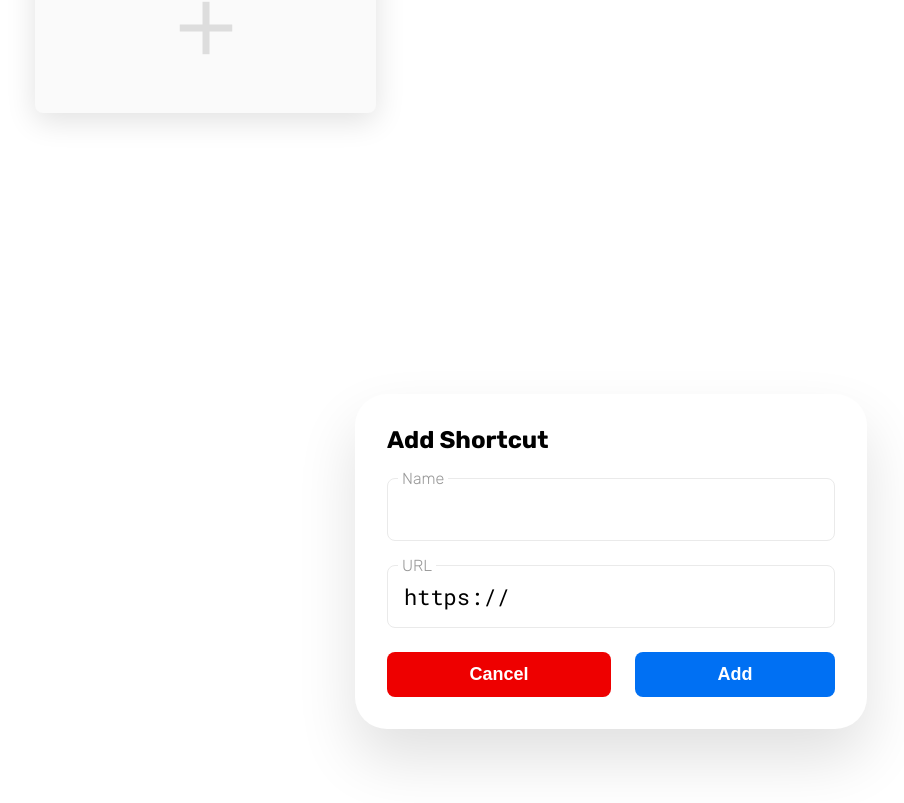
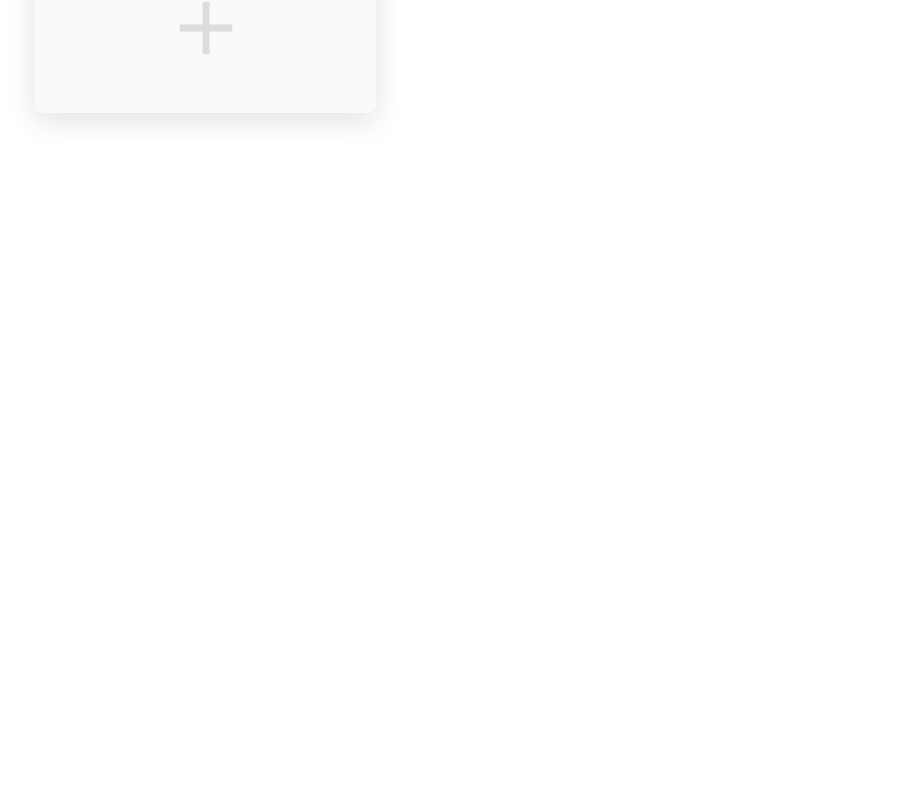
Before and after one commit to elijahjcobb/theatre, a Next.js app: page / in a window 1280 px wide. Shown: the part 639-1442 px from the top of the page, without its empty margins (29-933 px from the left). After the commit the page ends 816 px from the top, so only its background shows below. Built offline with nearby package versions, Linux system fonts and the light colour scheme.

Commit message:
change animation

```diff
--- a/components/modal/index.module.css
+++ b/components/modal/index.module.css
@@ -7,7 +7,7 @@
   z-index: 5;
   align-items: center;
   justify-content: center;
-  transform: translateY(100%);
+  transform: translateY(-100%);
   display: flex;
   transition: 300ms ease-in-out;
 }
```
